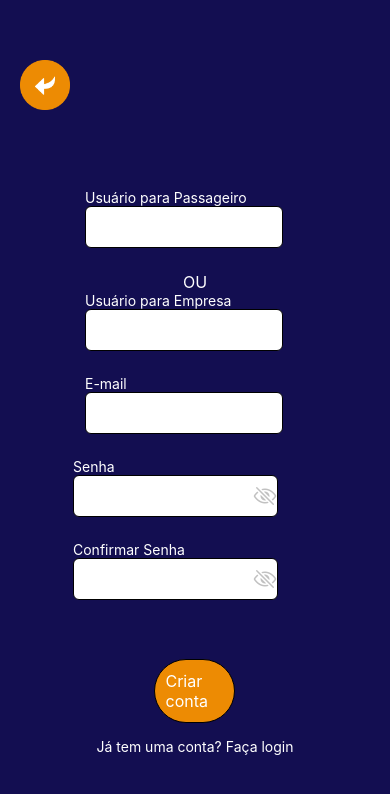
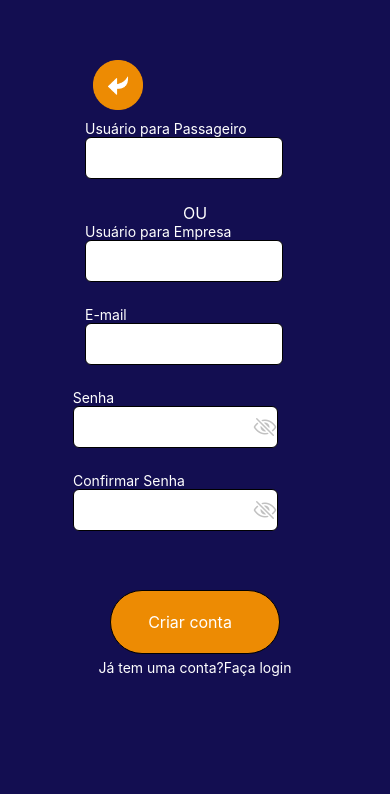
Before and after one commit to MarinaSpanenberg/rota-bus-app, a React Native app: screen /Cadastro in a window 390 px wide. Shown: the top 794 px of the page. Built offline with nearby package versions, Linux system fonts and the light colour scheme.

Commit message:
fix - ScrollView adicionado na página de 'Cadastro'

```diff
--- a/src/pages/auth/Cadastro.js
+++ b/src/pages/auth/Cadastro.js
@@ -1,5 +1,5 @@
 import React, { useState } from 'react';
-import { View, Text, Alert, ActivityIndicator, TouchableOpacity } from 'react-native';
+import { View, Text, Alert, ActivityIndicator, TouchableOpacity, ScrollView } from 'react-native';
 import { useNavigation } from '@react-navigation/native';
 import CadastroStyle from '../styles/CadastroStyle';
 import InputRB from '../../components/InputRB';
@@ -91,6 +91,7 @@ export default function Cadastro() {
 
   return (
     <View style={CadastroStyle.container}>
+      <ScrollView>
         <BotaoVoltarOuSairRB acao={() => navigation.goBack()} />
         <View style={CadastroStyle.inputContainer}>
           <InputRB
@@ -167,6 +168,7 @@ export default function Cadastro() {
           </TouchableOpacity>
           </InputRB>
         </View>
+
         <View style={CadastroStyle.containerBotao}>
           <BotaoRB
             titulo="Criar conta"
@@ -174,8 +176,13 @@ export default function Cadastro() {
             textoCustomEstilo={CadastroStyle.textoBotao}
             botaoCustomEstilo={CadastroStyle.botao}
           />
+          <Text style={CadastroStyle.textoInput}>Já tem uma conta?
+            <Text onPress={() => navigation.navigate('TelaInicial')}
+              style={CadastroStyle.textoInput}>Faça login</Text>
+          </Text>
+
         </View>
-      <Text style={CadastroStyle.textoInput}>Já tem uma conta? <Text onPress={() => navigation.navigate('TelaInicial')} style={CadastroStyle.textoInput}>Faça login</Text></Text>
+        </ScrollView>
     </View>
   );
 }
--- a/src/pages/styles/CadastroStyle.js
+++ b/src/pages/styles/CadastroStyle.js
@@ -18,7 +18,7 @@ export default StyleSheet.create({
         alignItems: 'center',
         justifyContent: 'center',
         flexDirection: 'column',
-        marginTop: 100,
+        marginTop: 120,
         marginBottom: 5,
         color: cores.branco,
     },
@@ -37,7 +37,7 @@ export default StyleSheet.create({
     containerBotao: {
         alignItems: 'center',
         justifyContent: 'center',
-        flexDirection: 'row',
+        flexDirection: 'column',
         marginBottom: 10,
         marginTop: 30,
     },
```
Lines whose indentation alone changed are shown as unchanged.
